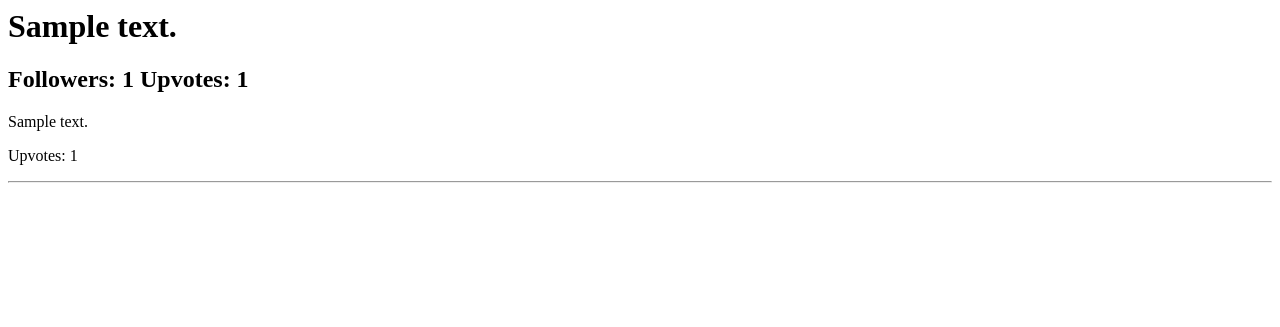
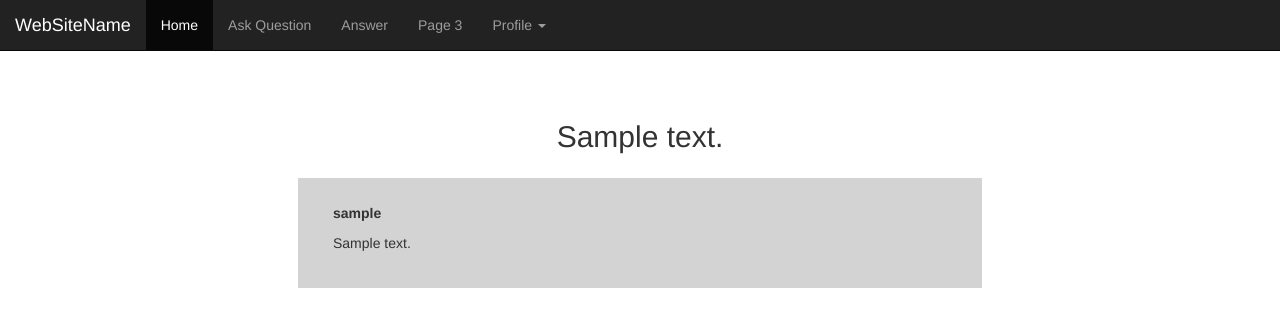
Before and after one commit to g-akash/ama, a Django app: page /question/1/ in a window 1280 px wide. Shown: the top 327 px of the page. Run offline with Django 3.2, Linux system fonts and the light colour scheme; a user stored in the database is signed in; tables that the repository leaves empty hold one stand-in row (values such as "Sample post"); some libraries are stand-ins or nearby versions.

Commit message:
added some html/css for profile,home,question,answer,topic

```diff
--- /dev/null
+++ b/forum/static/css/forum.css
@@ -0,0 +1,20 @@
+.box{
+	background-color: lightgrey;
+    width: 60%;
+    padding: 25px;
+    margin: 25px;
+}
+
+.spacer{
+	width: 100%;
+	height: 100px;
+}
+
+.addspace{
+	width: 100%;
+	height: 60px;
+}
+
+.textalignleft{
+	text-align: left;
+}
--- /dev/null
+++ b/forum/templates/forum/base.html
@@ -0,0 +1,42 @@
+{% load staticfiles %}
+<html>
+	<head>
+		<title>AMA</title>
+		<meta charset="utf-8">
+  <meta name="viewport" content="width=device-width, initial-scale=1">
+  <link rel="stylesheet" href="https://maxcdn.bootstrapcdn.com/bootstrap/3.3.7/css/bootstrap.min.css">
+  <link rel="stylesheet" href="{% static 'css/forum.css' %}">
+  <script src="https://ajax.googleapis.com/ajax/libs/jquery/3.2.1/jquery.min.js"></script>
+  <script src="https://maxcdn.bootstrapcdn.com/bootstrap/3.3.7/js/bootstrap.min.js"></script>
+    </head>
+    <body>
+
+    		<nav class="navbar navbar-inverse navbar-fixed-top">
+  <div class="container-fluid">
+    <div class="navbar-header">
+      <a class="navbar-brand" href="{% url 'home' %}">WebSiteName</a>
+    </div>
+    <ul class="nav navbar-nav">
+      <li class="active"><a href="{% url 'home' %}">Home</a></li>
+      <li><a href="{% url 'add_question' %}">Ask Question</a></li>
+      <li><a href="{% url 'add_question' %}">Answer</a></li>
+      <li><a href="#">Page 3</a></li>
+       <li class="dropdown">
+        <a class="dropdown-toggle" data-toggle="dropdown" href="#">Profile
+        <span class="caret"></span></a>
+        <ul class="dropdown-menu">
+          <li><a href="{% url 'profile' %}">Profile</a></li>
+
+          <li><a href="{% url 'logout' %}">Logout</a></li>
+        </ul>
+      </li>
+    </ul>
+  </div>
+</nav>
+
+    {% block content %}
+
+    {% endblock %}
+
+
+</body>
--- a/forum/templates/forum/question.html
+++ b/forum/templates/forum/question.html
@@ -1,8 +1,34 @@
-<h1>{{question.text}}</h1>
-<h2>Followers: {{question.get_num_followers}}  Upvotes: {{question.get_num_upvotes}}</h2>
+{% extends 'forum/base.html' %}
 
-{% for answer in answers %}
-	<p> {{ answer.text }}</p>
-	<p>Upvotes: {{ answer.get_num_upvotes }}</p>
-	<hr>
-{% endfor %}
+
+{% block content %}
+<div class="spacer">
+	&nbsp
+</div>
+
+<center>
+
+	<div class="container">
+		<div>
+		<h2>{{ question.text }}</h2>
+	</div>
+	{% for answer in answers %}
+
+		<div class="box" >
+		  <div class="media">
+		    <div class="media-left media-top">
+
+		    </div>
+		    <div class="media-body">
+				<div class="textalignleft">
+			      <p><b>{{answer.author}}</b></p>
+			      <p>{{answer.text|linebreaksbr}}</p>
+			    </div>
+		    </div>
+		  </div>
+		</div>
+	{% endfor %}
+	</div>
+</center>
+
+{% endblock %}
--- a/forum/views.py
+++ b/forum/views.py
@@ -112,8 +112,9 @@ def profile(request):
 	pkey = request.user.pk
 	profile = get_object_or_404(Profile, pk=pkey)
 	user = profile.user
-	questions = Question.objects.filter(author=user).order_by('created_date')
-	return render(request,'forum/profile.html',{'questions':questions,'profile':profile})
+	answers = Answer.objects.filter(author=user).order_by('created_date')
+	image = "/Users/akash/AMA/ama/pictures/"+str(user)+".jpg"
+	return render(request,'forum/profile.html',{'answers':answers,'profile':profile,'img':image})
 
 
 
@@ -122,8 +123,8 @@ def topic(request,pkey):
 	topic = get_object_or_404(Topic,pk=pkey)
 	questions = topic.get_questions()
 	answers = []
-	for question in questions:
-		answers.append(question.get_one_answer())
+	# for question in questions:
+	# 	answers.append(question.get_one_answer())
 
 	return render(request,'forum/topic.html',{'topic':topic,'questions':questions,'answers':answers})
 
@@ -452,4 +453,5 @@ def login(request):
 def logout(request):
 	Logout(request)
 	form = LoginForm()
-	return render(request,"forum/login.html",{'form':form})
+	return redirect('login')
+	# return render(request,"forum/login.html",{'form':form})
```
Also changed, not shown: forum/templates/forum/answer.html (+32 -5 lines), forum/templates/forum/home.html (+33 -6 lines), forum/templates/forum/profile.html (+31 -5 lines), forum/templates/forum/topic.html (+47 -2 lines), forum/templates/forum/add_answer.html (line endings or trailing spaces), 1 other file.
